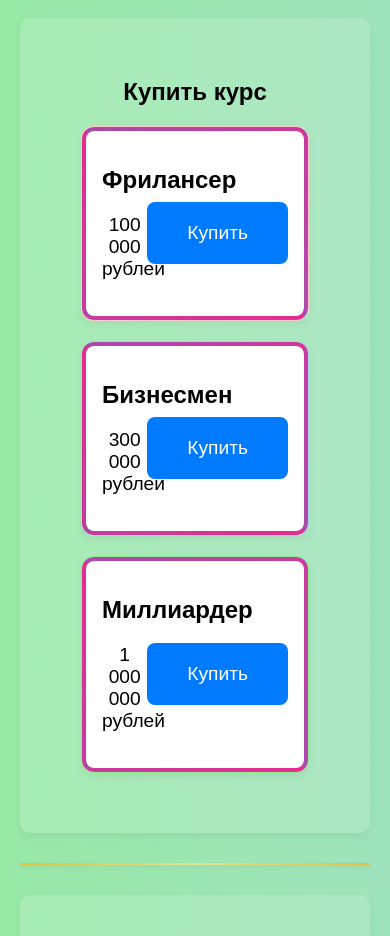
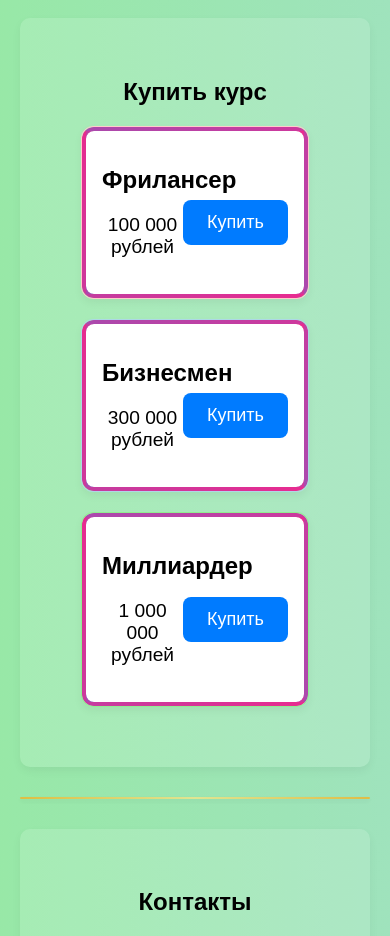
Before and after one commit to peplak/Cryptology-landing, a React (Vite) app: page / in a window 390 px wide. Shown: the part 4420-5356 px from the top of the page. Built offline with nearby package versions, Linux system fonts and the light colour scheme.

Commit message:
Пребилд

```diff
--- a/src/components/CourseCard.css
+++ b/src/components/CourseCard.css
@@ -78,4 +78,20 @@
   .card-right {
     display: none;
   }
+
+  .course-card {
+    width: 90%; /* Увеличить ширину карточки на мобильных устройствах */
+    margin: 10px auto; /* Меньше отступы между карточками */
+    padding: 10px; /* Уменьшить внутренние отступы */
+  }
+
+  .price-and-button {
+    flex-direction: column; /* Вертикальная ориентация элементов внутри */
+    align-items: center; /* Центрировать элементы */
+  }
+
+  .buy-button {
+    font-size: 18px; /* Увеличить размер шрифта кнопки */
+    padding: 12px 24px; /* Увеличить внутренние отступы кнопки */
+  }
 }
```
